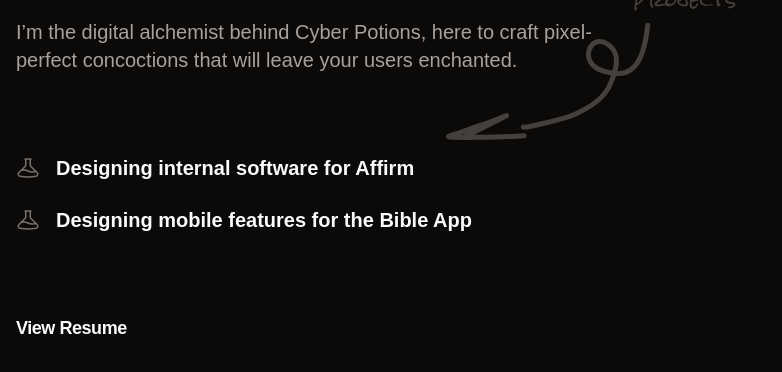
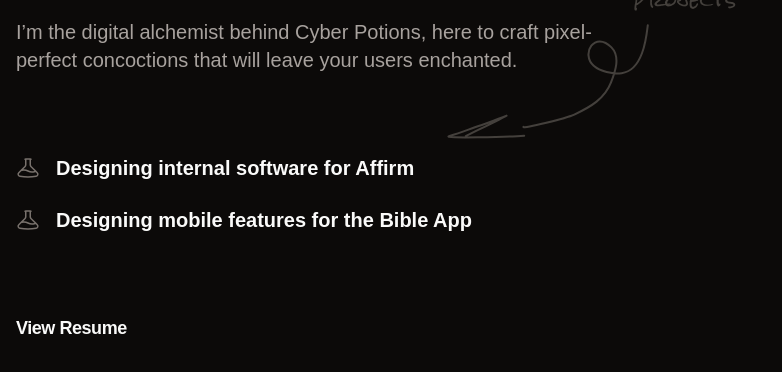
Before and after one commit to jeddsoh/cyberPop, a website: page index.html in a window 1280 px wide. Shown: the part 394-766 px from the top of the page, without its empty margins (0-782 px from the left). Drawn offline with Linux system fonts and the light colour scheme.

Commit message:
Update sketch arrow stroke width

```diff
--- a/index.html
+++ b/index.html
@@ -38,13 +38,13 @@
             <path
               d="M207.77 3.30824C206.409 15.0402 202.989 48.5357 181.627 51.1471C172.738 52.2337 159.95 49.5369 153.706 43.861C140.297 31.6721 154.939 8.40889 171.45 25.3714C180.709 34.8843 175.077 50.0262 170.914 60.7069C164.776 76.451 150.94 84.8446 134.315 92.537C125.872 96.4436 82.3151 107.183 83.4393 104.906"
               stroke="currentColor"
-              stroke-width="5"
+              stroke-width="2"
               stroke-linecap="round"
             />
             <path
               d="M25.7978 114.064C30.8754 111.438 72.1579 91.4334 65.947 93.8149C57.8177 96.932 50.5546 100.252 41.1275 103.224C29.9744 106.739 21.9117 110.616 9.56544 113.924C-1.26838 116.826 71.1757 114.757 84.1615 113.69"
               stroke="currentColor"
-              stroke-width="5"
+              stroke-width="2"
               stroke-linecap="round"
             />
           </svg>
--- a/main.js
+++ b/main.js
@@ -14,7 +14,6 @@ const img = document.getElementById("img-affirm");
 
 const affirmBullet = document.getElementById("affirm-bullet");
 const yvBullet = document.getElementById("yv-bullet");
-
 
 function fadeOut() {
   brand.classList.add("opacity-5");
```
